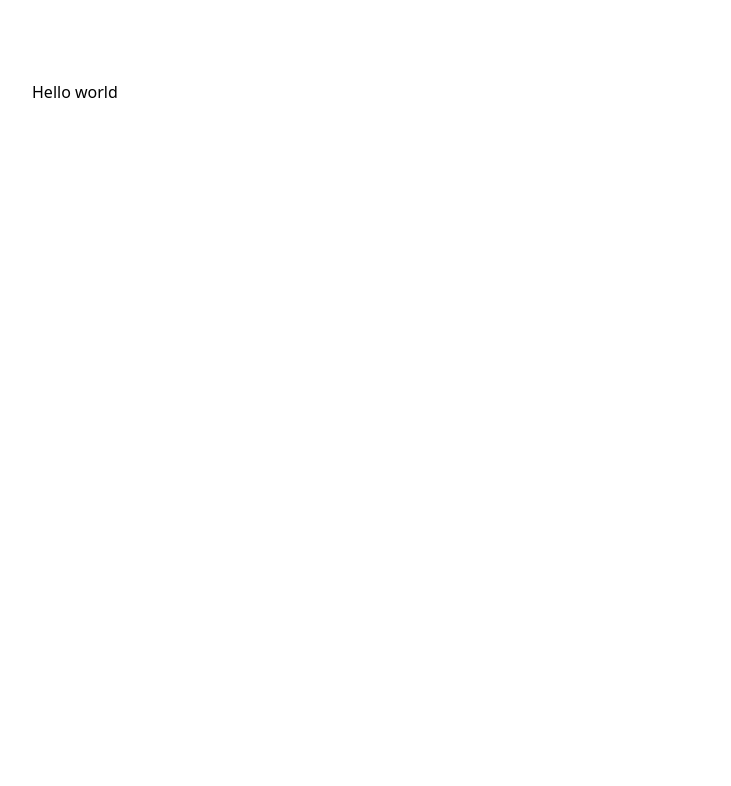
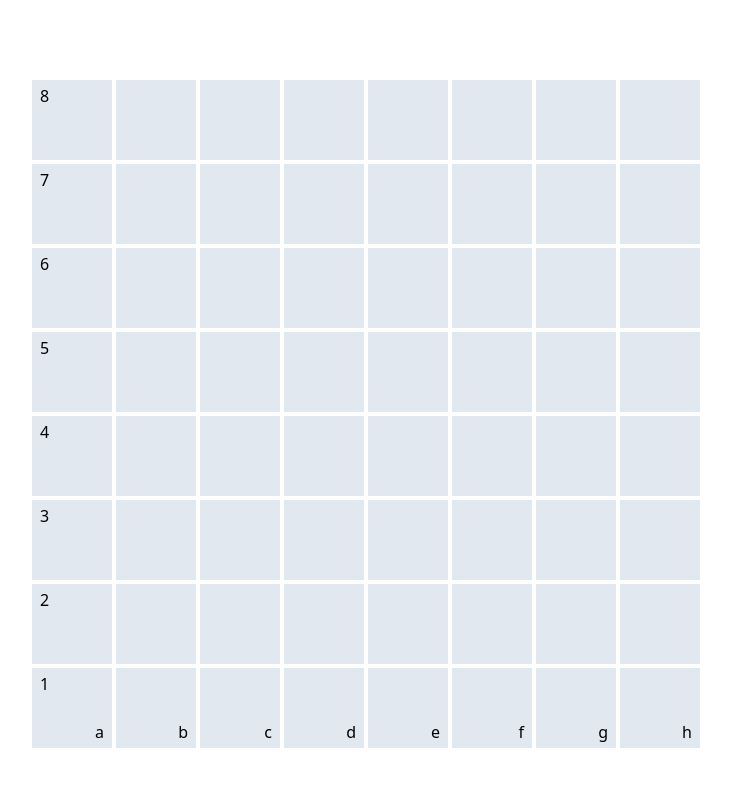
Before and after one commit to albertpratomo/chess, a Nuxt app: page / in a window 1280 px wide. Shown: the top 786 px of the page, without its empty margins (48-779 px from the left). Built offline with nearby package versions, Linux system fonts and the light colour scheme; a web font is replaced by a local one.

Commit message:
feat: render board with cols and rows

```diff
--- a/app.vue
+++ b/app.vue
@@ -13,18 +13,3 @@ useHead({
         <NuxtPage />
     </NuxtLayout>
 </template>
-
-<style>
-html,
-body,
-#__nuxt {
-    height: 100vh;
-    margin: 0;
-    padding: 0;
-}
-
-html.dark {
-    background: #222;
-    color: white;
-}
-</style>
--- /dev/null
+++ b/components/Board.vue
@@ -0,0 +1,33 @@
+<script setup lang="ts">
+const rows = [8, 7, 6, 5, 4, 3, 2, 1]
+const cols = ['a', 'b', 'c', 'd', 'e', 'f', 'g', 'h']
+</script>
+
+<template>
+    <div class="flex flex-col gap-1">
+        <div
+            v-for="(row, y) in rows" :key="row"
+            class="flex gap-1"
+        >
+            <div
+                v-for="(col, x) in cols"
+                :key="col"
+                class="relative size-20 bg-slate-200"
+            >
+                <div
+                    v-if="col === 'a'"
+                    class="absolute left-2 top-1"
+                >
+                    {{ row }}
+                </div>
+
+                <div
+                    v-if="row === 1"
+                    class="absolute bottom-1 right-2"
+                >
+                    {{ col }}
+                </div>
+            </div>
+        </div>
+    </div>
+</template>
--- a/constants/index.ts
+++ b/constants/index.ts
@@ -1,2 +1,2 @@
-export const appName = 'Vitesse for Nuxt 3'
-export const appDescription = 'Vitesse for Nuxt 3'
+export const appName = 'Chess'
+export const appDescription = 'Chess'
--- a/pages/index.vue
+++ b/pages/index.vue
@@ -1,5 +1,5 @@
 <template>
     <div>
-        Hello world
+        <Board />
     </div>
 </template>
```
